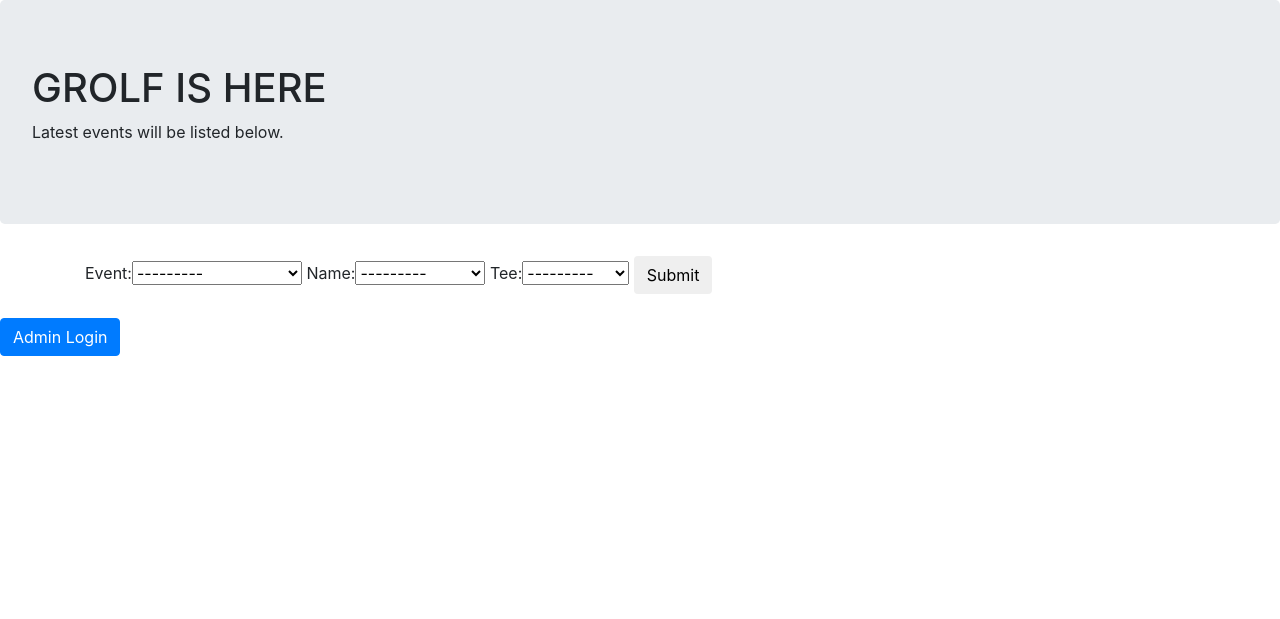
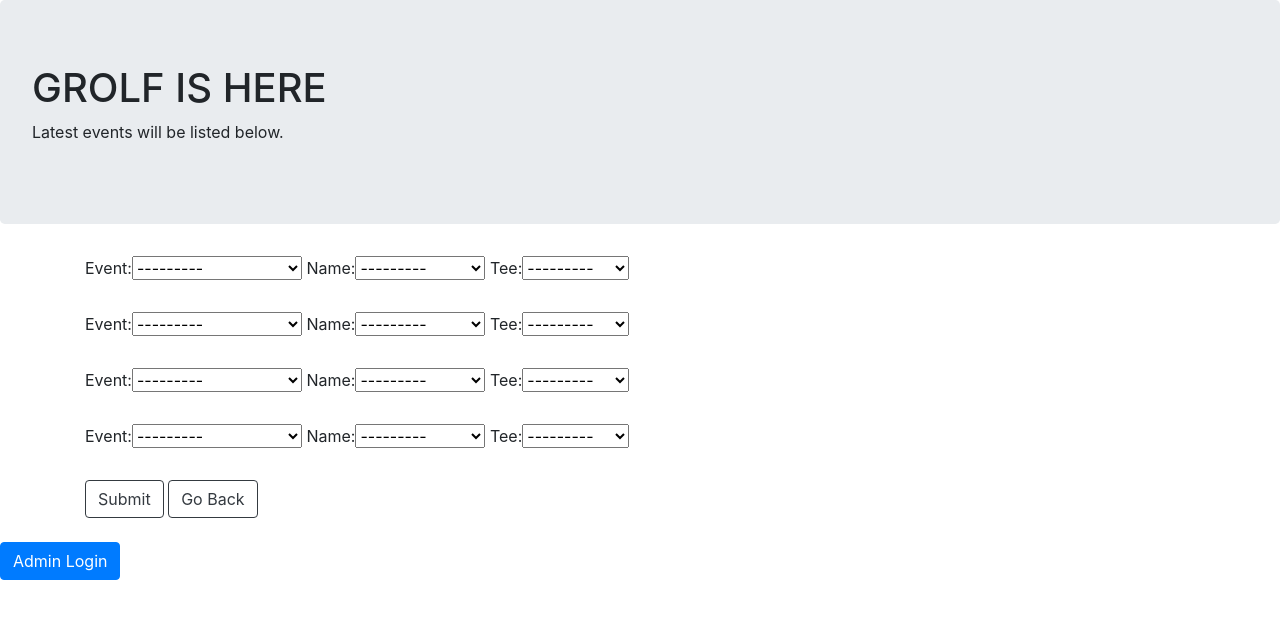
Before and after one commit to texasbones11/grolf, a Django app: template events/templates/events/scorecard.html in a window 1280 px wide. Shown: the top 619 px of the page. Run offline with Django 3.2, Linux system fonts and the light colour scheme; tables that the repository leaves empty hold one stand-in row (values such as "Sample post"); the template is opened without the code that fills it: values that come from a table or form of the project are taken from there, most other values are stand-ins (such as "Sample title", 1, 10 or a date in 2020); some libraries are stand-ins or nearby versions.

Commit message:
Added by Will

```diff
--- a/events/templates/events/leaderboard.html
+++ b/events/templates/events/leaderboard.html
@@ -92,5 +92,6 @@
 		</tbody>
 	</table>
 </div>
+<a href="/events/scorecard/{{event.id}}" class="btn btn-outline-dark" role="button">Keep Score</a>
 <a href="/events" class="btn btn-outline-dark" role="button">Go Back</a>
 {% endblock %}
--- a/events/templates/events/scorecard.html
+++ b/events/templates/events/scorecard.html
@@ -5,7 +5,15 @@
 	<form method='post'>
 		{% csrf_token %}
 		{{form}}
-		<button type="submit" class="btn btn-default"&gt>Submit</button>
+		<br></br>
+		{{form}}
+		<br></br>
+		{{form}}
+                <br></br>
+		{{form}}
+                <br></br>
+		<button type="submit" class="btn btn-outline-dark"&gt>Submit</button>
+		<a href="/events/leaderboard/{{eventid}}" class="btn btn-outline-dark" role="button">Go Back</a>
 	</form>
 </body>
 </html>
--- a/events/urls.py
+++ b/events/urls.py
@@ -4,5 +4,5 @@ from . import views
 urlpatterns = [
         url(r'^$', views.index, name='index'),
         url(r'^leaderboard/(?P<id>\d+)/$', views.leaderboard, name='leaderboard'),
-        url(r'^scorecard/$', views.scorecard, name='scorecard'),
+        url(r'^scorecard/(?P<id>\d+)/$', views.scorecard, name='scorecard'),
 ]
--- a/events/views.py
+++ b/events/views.py
@@ -219,7 +219,9 @@ def leaderboard(request, id):
     }
     return render(request, 'events/leaderboard.html', context)
 
-def scorecard(request):
+def scorecard(request, id):
+    eventid = id
+    event = Events.objects.get(id=id)
     if request.method == 'POST':
         form = ScorecardForm(request.POST)
         if form.is_valid():
@@ -227,4 +229,4 @@ def scorecard(request):
             return redirect('/')
     else:
         form = ScorecardForm()
-    return render(request, "events/scorecard.html", {'form': form})
+    return render(request, "events/scorecard.html", {'form': form, 'eventid': eventid})
```
Also changed, not shown: 3 other files.
